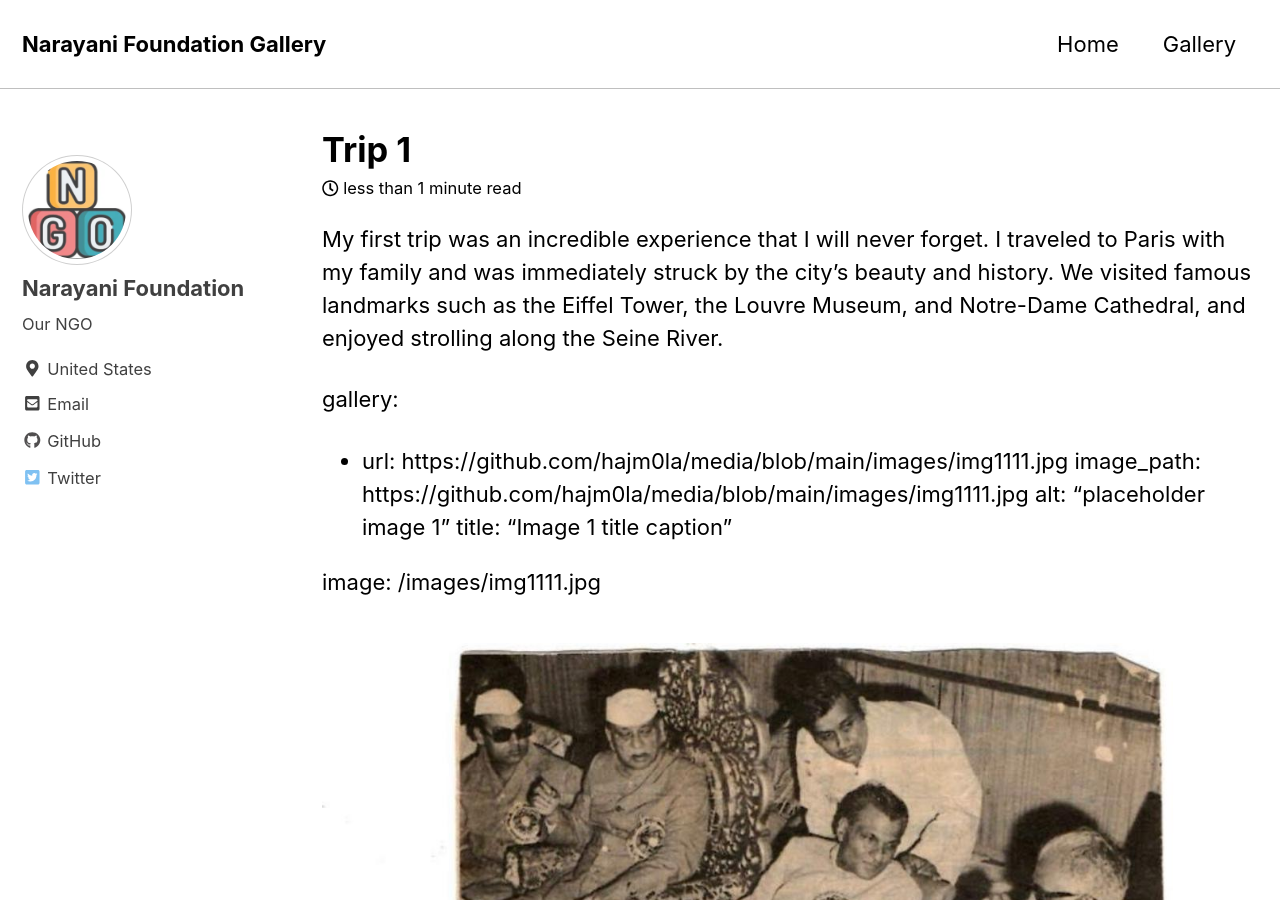
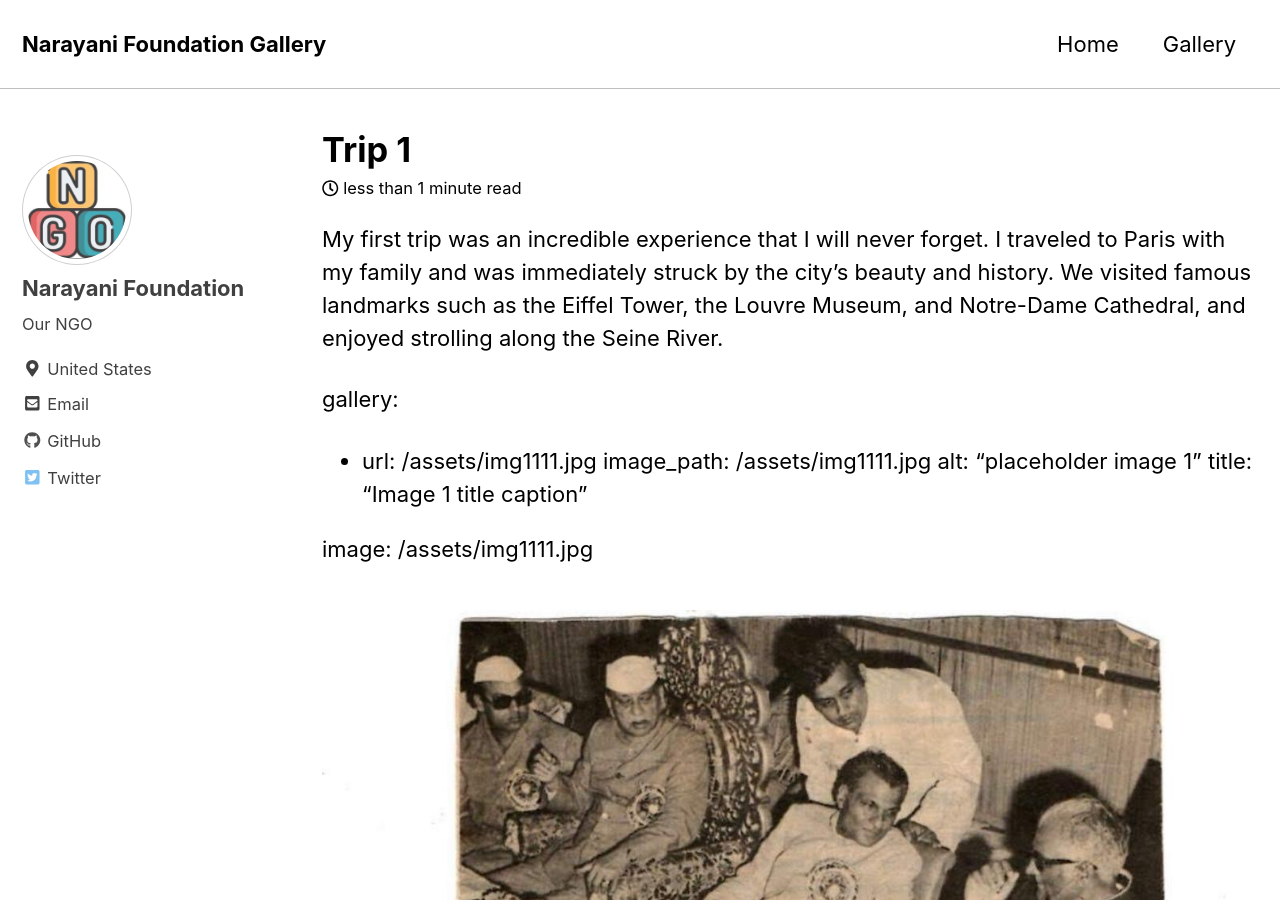
Before and after one commit to hajm0la/media, a Jekyll site: the page built from _posts/2022-03-21-media.md, in a window 1280 px wide and 900 px high. Built offline with Jekyll 4.4.1, drawn with Linux system fonts in a browser that asks for light colours; cached includes are drawn as plain includes; nearby versions of some CDN libraries.

Commit message:
Update 2022-03-21-media.md

```diff
--- a/_posts/2022-03-21-media.md
+++ b/_posts/2022-03-21-media.md
@@ -9,12 +9,18 @@ My first trip was an incredible experience that I will never forget. I traveled
 
 
 gallery:
-  - url: https://github.com/hajm0la/media/blob/main/images/img1111.jpg
-    image_path: https://github.com/hajm0la/media/blob/main/images/img1111.jpg
+  - url: /assets/img1111.jpg
+    image_path: /assets/img1111.jpg
     alt: "placeholder image 1"
     title: "Image 1 title caption"
 
-image: /images/img1111.jpg
+image: /assets/img1111.jpg
+
+
+
+<figure>
+  <img src="/assets/img1111.jpg">
+</figure>
 
 <figure>
   <img src="https://github.com/hajm0la/media/blob/main/images/img1111.jpg">
```
